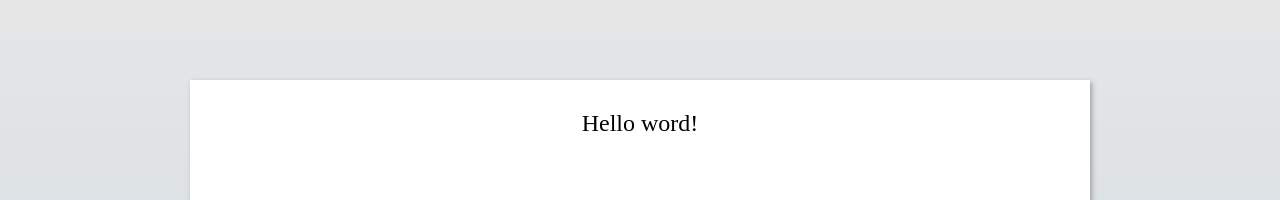
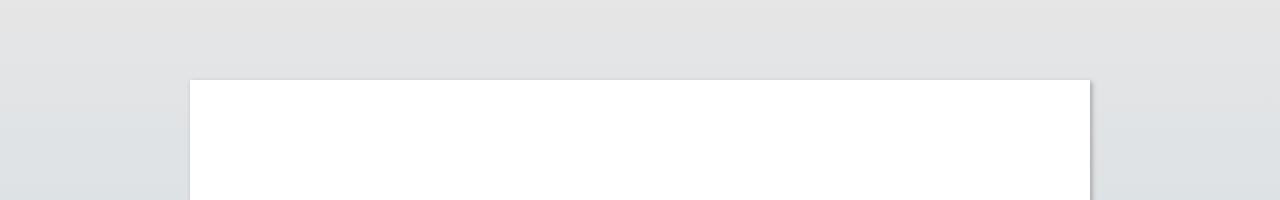
Before and after one commit to Rodrigo54/resume, a React (Vite) app: page / in a window 1280 px wide. Shown: the top 200 px of the page. Built offline with nearby package versions, Linux system fonts and the light colour scheme.

Commit message:
add header

```diff
--- a/package.json
+++ b/package.json
@@ -8,6 +8,7 @@
     "preview": "vite preview"
   },
   "dependencies": {
+    "lodash": "^4.17.21",
     "polished": "^4.1.4",
     "react": "^17.0.2",
     "react-dom": "^17.0.2",
@@ -16,6 +17,7 @@
     "styled-media-query": "^2.1.2"
   },
   "devDependencies": {
+    "@types/lodash": "^4.14.178",
     "@types/react": "^17.0.33",
     "@types/react-dom": "^17.0.10",
     "@types/styled-components": "^5.1.22",
--- a/src/app.style.ts
+++ /dev/null
@@ -1,7 +0,0 @@
-import styled from 'styled-components';
-
-export const Title = styled.h1`
-  font-size: 1.5em;
-  text-align: center;
-  color: #000;
-`;
--- a/src/app.tsx
+++ b/src/app.tsx
@@ -1,14 +1,7 @@
-import * as S from './app.style';
 import Paper from '@components/paper';
 
-const App: React.FC = () => {
-  return (
-    <Paper>
-      <header>
-        <S.Title>Hello word!</S.Title>
-      </header>
-    </Paper>
-  )
+const ReactApp: React.FC = () => {
+  return <Paper />
 }
 
-export default App;
+export default ReactApp;
--- a/src/main.tsx
+++ b/src/main.tsx
@@ -1,12 +1,14 @@
 import React from 'react'
 import ReactDOM from 'react-dom'
-import App from './app';
+import ReactApp from './app';
 import GlobalStyles from '@styles/global';
+import ThemeStyles from '@styles/theme';
 
 ReactDOM.render(
   <React.StrictMode>
     <GlobalStyles />
-    <App />
+    <ThemeStyles />
+    <ReactApp />
   </React.StrictMode>,
   document.getElementById('root')
 )
--- a/src/styles/global.ts
+++ b/src/styles/global.ts
@@ -1,16 +1,6 @@
 import { createGlobalStyle } from 'styled-components';
 
 const GlobalStyles = createGlobalStyle`
-  body {
-    line-height: 1;
-    font-size: 100%;
-    font-display: optional;
-    font-family: -apple-system, BlinkMacSystemFont, 'Segoe UI', 'Roboto', 'Oxygen',
-    'Ubuntu', 'Cantarell', 'Fira Sans', 'Droid Sans', 'Helvetica Neue',
-    sans-serif;
-    -webkit-font-smoothing: antialiased;
-    -moz-osx-font-smoothing: grayscale;
-  }
   html, body, div, span, applet, object, iframe,
   h1, h2, h3, h4, h5, h6, p, blockquote,
   pre, a, abbr, acronym, address, big,
@@ -61,6 +51,17 @@ const GlobalStyles = createGlobalStyle`
     font-family: source-code-pro, Menlo, Monaco, Consolas, 'Courier New', monospace;
   }
 
+  body {
+    line-height: 1.3;
+    font-size: 12px;
+    font-display: optional;
+    font-family: -apple-system, BlinkMacSystemFont, 'Segoe UI', 'Roboto', 'Oxygen',
+    'Ubuntu', 'Cantarell', 'Fira Sans', 'Droid Sans', 'Helvetica Neue',
+    sans-serif;
+    -webkit-font-smoothing: antialiased;
+    -moz-osx-font-smoothing: grayscale;
+  }
+
   ::-webkit-scrollbar {
     width: 10px;
   }
@@ -79,5 +80,36 @@ const GlobalStyles = createGlobalStyle`
       background: rgba(170,170,170,0.4);
     }
   }
+  @media print{
+    @page{
+      size: A4 portrait;
+      margin: 0cm;
+    }
+    *{
+      background: transparent !important;
+      box-shadow: none !important;
+      text-shadow: none !important;
+    }
+    html, body {
+      font-size: 10pt;
+      margin:0;
+      padding:0;
+      display: contents;
+      h2,h3, blockquote { page-break-after: avoid; }
+      p, h2, h3, blockquote{
+        orphans: 3;
+        widows: 3;
+      }
+    }
+    #root, #root > div {
+      display: contents;
+      main {
+        margin: 0;
+        display: grid !important;
+        width: 100%;
+        height: 100%;
+      }
+    }
+  }
 `;
 export default GlobalStyles;
--- /dev/null
+++ b/src/styles/theme.ts
@@ -0,0 +1,24 @@
+import { createGlobalStyle } from 'styled-components';
+
+const ThemeStyles = createGlobalStyle`
+  :root {
+    --color1: #fafafa;
+    --color1-light: #EEF1F4;
+    --color1-shade: #fafafa;
+    --color1-contrast: #292929;
+
+    --color2: #fff;
+    --color2-light: #eee;
+    --color2-shade: #eee;
+    --color2-contrast: #1b1b1b;
+
+    --color3: #1e88e5;
+    --color3-light: #90caf9;
+    --color3-shade: #0d47a1;
+    --color3-contrast: #fff;
+
+    --font-title: Cambria, Cochin, Georgia, Times, 'Times New Roman', serif;;
+    --font-body: Calibri, 'Gill Sans', 'Gill Sans MT', 'Trebuchet MS', sans-serif;;
+  }
+`;
+export default ThemeStyles;
```
Also changed, not shown: src/components/contact/index.tsx (added, +14 -0 lines), src/components/contact/styles.ts (added, +30 -0 lines), src/components/header/index.tsx (added, +13 -0 lines), src/components/header/styles.ts (added, +18 -0 lines), src/database.json (added, +63 -0 lines), 2 other files (tests, documents, lock files or other folders).
